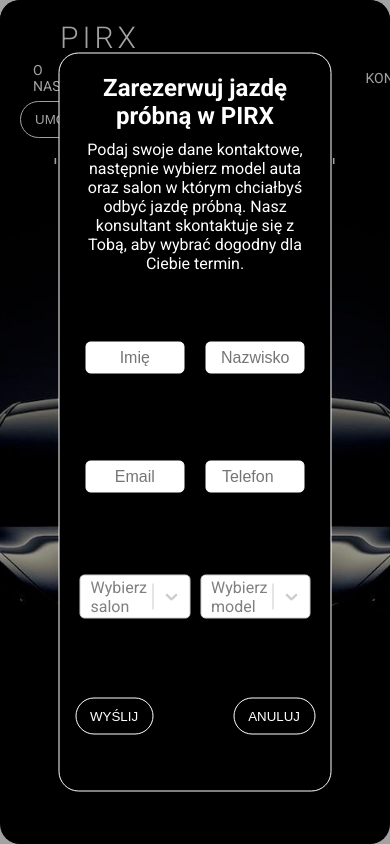
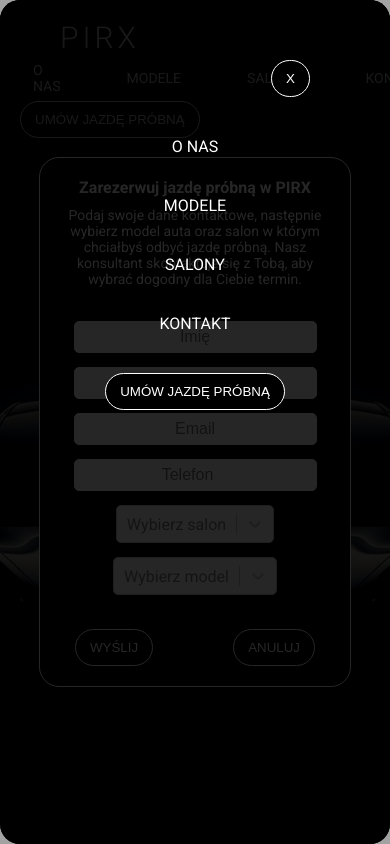
Before and after one commit to barteek-poz/PIRX-electric-car-React-Router-Vite-, a React (Vite) app: page / in a window 390 px wide. Both pictures are taken after a click on the button "UMÓW JAZDĘ PRÓBNĄ". Shown: the top 844 px of the page. Built offline with nearby package versions, Linux system fonts and the light colour scheme; no server answers.

Commit message:
fixing booking modal logic

```diff
--- a/src/components/BurgerMenu.jsx
+++ b/src/components/BurgerMenu.jsx
@@ -4,23 +4,24 @@
 import ModalContext from "../context/modalContext";
 import { useContext } from "react";
 
-const BurgerMenu = ({ onBurgerHandler }) => {
+const BurgerMenu = ({ onCloseBurger }) => {
   const ctx = useContext(ModalContext);
 
-  const closeBurgerHandler = () => {
-    onBurgerHandler((prevValue) => !prevValue);
-  };
+  const modalHandler = () => {
+    ctx.onOpenModalHandler()
+    onCloseBurger()
+  }
 
   return (
     <section className={styles.hamburgerWrapper}>
       <div className={styles.hamburgerBtn}>
-        <Button onClick={closeBurgerHandler}>X</Button>
+        <Button onClick={onCloseBurger}>X</Button>
       </div>
 
       <ul className={styles.hamburgerList}>
         <li>
           <Link
-            onClick={closeBurgerHandler}
+            onClick={onCloseBurger}
             to="aboutUs"
             spy={true}
             smooth={true}
@@ -32,7 +33,7 @@
         </li>
         <li>
           <Link
-            onClick={closeBurgerHandler}
+            onClick={onCloseBurger}
             to="models"
             spy={true}
             smooth={true}
@@ -44,7 +45,7 @@
         </li>
         <li>
           <Link
-            onClick={closeBurgerHandler}
+            onClick={onCloseBurger}
             to="salons"
             spy={true}
             smooth={true}
@@ -56,7 +57,7 @@
         </li>
         <li>
           <Link
-            onClick={closeBurgerHandler}
+            onClick={onCloseBurger}
             to="footer"
             spy={true}
             smooth={true}
@@ -68,7 +69,7 @@
         </li>
         <li>
           <div className={styles.navBookBtn}>
-            <Button onClick={ctx.onOpenModalHandler}>Umów jazdę próbną</Button>
+            <Button onClick={modalHandler}>Umów jazdę próbną</Button>
           </div>
         </li>
       </ul>
--- a/src/pages/BookingModal.module.css
+++ b/src/pages/BookingModal.module.css
@@ -134,4 +134,43 @@
     justify-content: center;
     gap: 8rem;
   }
+
+  .inputBox {
+    flex-direction: column;
+  }
 }
+
+
+@media (max-width: 37.5rem) {
+.formWrapper {
+width: 80vw;
+}
+
+.formHeading {
+  font-size: 2rem;
+}
+p {
+  font-size: 1.4rem;
+}
+}
+
+@media (max-width: 31.25rem) {
+  .formInputs {
+   display: flex;
+   flex-direction: column;
+   gap: 1.4rem;
+  }
+  .formInput {
+    width: 100%;
+  }
+  .inputBox {
+    width: 90%;
+    flex-direction: column;
+  }
+  .formBtns {
+    margin-top: 2rem;
+  }
+  .formHeading {
+    font-size: 1.6rem;
+  }
+}
--- a/src/pages/LandingPage.module.css
+++ b/src/pages/LandingPage.module.css
@@ -3,7 +3,6 @@
   height: 100vh;
   padding: 2rem 2rem 0 2rem;
 }
-
 
 .heroImg {
   width: 100%;
@@ -43,12 +42,12 @@
     font-size: 2.6rem;
     padding: 4rem;
   }
+  .heroContent {
+    gap: 2rem;
+  }
 }
 
 @media (max-width: 31.25rem) {
-  .heroContent{
-   gap:2rem
-  }
   .heading {
     margin-top: 6rem;
   }
--- a/src/pages/Navigation.jsx
+++ b/src/pages/Navigation.jsx
@@ -33,6 +33,13 @@
   const openBurgerHandler = () => {
     setBurgerMenuOpen(true);
   };
+
+  const closeBurgerHandler = () => {
+    setBurgerMenuOpen(false)
+  }
+  const bookingModalHandler = () => {
+    setBurgerMenuOpen(prevValue => !prevValue)
+    ctx.onOpenModalHandler()  }
 
   return (
     <nav>
@@ -89,7 +96,7 @@
             </li>
             <li>
               <div className={styles.navBookBtn}>
-                <Button onClick={ctx.onOpenModalHandler}>
+                <Button onClick={bookingModalHandler}>
                   Umów jazdę próbną
                 </Button>
               </div>
@@ -100,8 +107,8 @@
           <FiMenu onClick={openBurgerHandler} className={styles.burgerMenu} />
         )}
       </ul>
-      {ctx.bookingModal && !burgerMenuActive && <BookingModal />}
-      {burgerMenuOpen && <BurgerMenu onBurgerHandler={setBurgerMenuOpen}/>}
+      {ctx.bookingModal  && <BookingModal />}
+      {burgerMenuOpen && <BurgerMenu onCloseBurger={closeBurgerHandler}/>}
     </nav>
   );
 };
```
Lines whose indentation alone changed are shown as unchanged.
